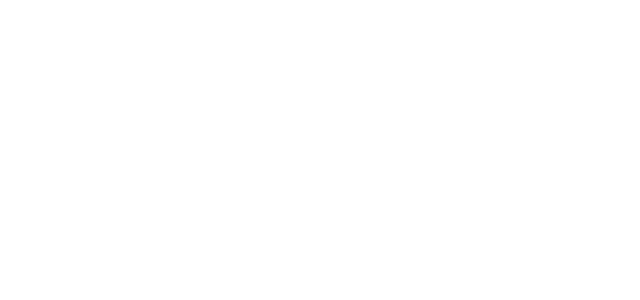
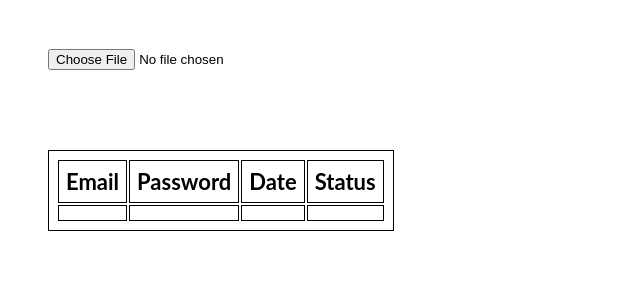
Before and after one commit to akindoju/submit-form-front, a React (Create React App) app: page /excel in a window 1280 px wide. Shown: the top 300 px of the page, without its empty margins (0-640 px from the left). Built offline with nearby package versions, Linux system fonts and the light colour scheme.

Commit message:
added ability to export notes to and from excel

```diff
--- a/package.json
+++ b/package.json
@@ -10,10 +10,12 @@
     "formik": "^2.2.6",
     "react": "^17.0.2",
     "react-dom": "^17.0.2",
+    "react-html-table-to-excel": "^2.0.0",
     "react-redux": "^7.2.4",
     "react-router-dom": "^5.2.0",
     "react-scripts": "4.0.3",
     "web-vitals": "^1.1.1",
+    "xlsx": "^0.17.0",
     "yup": "^0.32.9"
   },
   "scripts": {
--- a/src/App.js
+++ b/src/App.js
@@ -1,16 +1,17 @@
-import { Route, Switch } from 'react-router';
-import './App.css';
-import RegisterUser from './pages/RegisterUser/RegisterUser';
-import Homepage from './pages/Homepage/Homepage';
-import UsersPage from './pages/UsersPage/UsersPage';
-import SignIn from './pages/SignIn/SignIn';
-import LogPage from './pages/LogPage/LogPage';
-import Profile from './pages/Profile/Profile';
-import DeleteUser from './pages/DeleteUser/DeleteUser';
-import UpdateName from './pages/UpdateName/UpdateName';
-import UpdateEmail from './pages/UpdateEmail/UpdateEmail';
-import UpdatePassword from './pages/UpdatePassword/UpdatePassword';
-import UpdateProfile from './pages/UpdateProfile/UpdateProfile';
+import { Route, Switch } from "react-router";
+import "./App.css";
+import RegisterUser from "./pages/RegisterUser/RegisterUser";
+import Homepage from "./pages/Homepage/Homepage";
+import UsersPage from "./pages/UsersPage/UsersPage";
+import SignIn from "./pages/SignIn/SignIn";
+import LogPage from "./pages/LogPage/LogPage";
+import Profile from "./pages/Profile/Profile";
+import DeleteUser from "./pages/DeleteUser/DeleteUser";
+import UpdateName from "./pages/UpdateName/UpdateName";
+import UpdateEmail from "./pages/UpdateEmail/UpdateEmail";
+import UpdatePassword from "./pages/UpdatePassword/UpdatePassword";
+import UpdateProfile from "./pages/UpdateProfile/UpdateProfile";
+import ImportFromExcel from "./pages/ImportFromExcel/ImportFromExcel";
 
 const App = () => {
   return (
@@ -49,6 +50,9 @@ const App = () => {
         <Route path="/delete" exact>
           <DeleteUser />
         </Route>
+        <Route path="/excel" exact>
+          <ImportFromExcel />
+        </Route>
       </Switch>
     </div>
   );
--- /dev/null
+++ b/src/pages/ImportFromExcel/ImportFromExcel.jsx
@@ -0,0 +1,101 @@
+import { useState } from "react";
+import * as XLSX from "xlsx";
+
+const ImportFromExcel = () => {
+  const [excelFile, setExcelFile] = useState([]);
+
+  const readExcelFile = (file) => {
+    const promise = new Promise((resolve, reject) => {
+      const fileReader = new FileReader();
+      fileReader.readAsArrayBuffer(file);
+
+      fileReader.onload = ({ target }) => {
+        const bufferArray = target.result;
+
+        const workBook = XLSX.read(bufferArray, { type: "buffer" });
+
+        const workSheetName = workBook.SheetNames[0]; //selecting first sheet of excel file
+
+        const workSheet = workBook.Sheets[workSheetName];
+
+        const data = XLSX.utils.sheet_to_json(workSheet);
+
+        resolve(data);
+      };
+
+      fileReader.onerror = (error) => {
+        reject(error);
+      };
+    });
+
+    promise.then((data) => {
+      setExcelFile(data);
+      console.log(data);
+    });
+  };
+
+  return (
+    <div>
+      <input
+        type="file"
+        onChange={({ target }) => {
+          const file = target.files[0];
+          readExcelFile(file);
+        }}
+      />
+
+      <table id="logTable">
+        <thead>
+          <tr>
+            <th>Email</th>
+            <th>Password</th>
+            <th>Date</th>
+            <th>Status</th>
+          </tr>
+        </thead>
+        <thead>
+          <tr>
+            <td>
+              {excelFile.map((file, index) => {
+                return (
+                  <div className="list" key={index}>
+                    {file.Email}
+                  </div>
+                );
+              })}
+            </td>
+            <td>
+              {excelFile.map((file, index) => {
+                return (
+                  <div className="list" key={index}>
+                    {file.Password}
+                  </div>
+                );
+              })}
+            </td>
+            <td>
+              {excelFile.map((file, index) => {
+                return (
+                  <div className="list" key={index}>
+                    {file.Date}
+                  </div>
+                );
+              })}
+            </td>
+            <td>
+              {excelFile.map((file, index) => {
+                return (
+                  <div className="list" key={index}>
+                    {file.Status}
+                  </div>
+                );
+              })}
+            </td>
+          </tr>
+        </thead>
+      </table>
+    </div>
+  );
+};
+
+export default ImportFromExcel;
--- a/src/pages/LogPage/LogPage.css
+++ b/src/pages/LogPage/LogPage.css
@@ -2,7 +2,15 @@ table,
 th,
 td {
   border: 1px solid black;
-  padding: 10px;
+  padding: 7px;
+}
+
+table {
+  margin-top: 80px;
+}
+
+th {
+  font-size: 22px;
 }
 
 .list {
@@ -11,3 +19,29 @@ td {
   margin-bottom: 15px;
   border-bottom: 1px solid black;
 }
+
+.exportBtn {
+  cursor: pointer;
+  text-decoration: none;
+  padding: 10px 20px;
+  display: inline-block;
+  border-radius: 100px;
+  transition: all 0.2s;
+  position: absolute;
+  top: 40px;
+  right: 50px;
+  border: none;
+  outline: none;
+  background-color: black;
+  color: white;
+}
+
+.exportBtn:hover {
+  transform: translateY(-2px);
+  box-shadow: 0 10px 20px rgba(0, 0, 0, 0.2);
+}
+
+.exportBtn:active {
+  transform: translate(1px);
+  box-shadow: 0 5px 10px rgba(0, 0, 0, 0.2);
+}
--- a/src/pages/LogPage/LogPage.jsx
+++ b/src/pages/LogPage/LogPage.jsx
@@ -1,5 +1,6 @@
-import React, { useEffect, useState } from 'react';
-import './LogPage.css';
+import React, { useEffect, useState } from "react";
+import ReactHTMLTableToExcel from "react-html-table-to-excel";
+import "./LogPage.css";
 
 const LogPage = () => {
   const [users, setUsers] = useState([]);
@@ -17,7 +18,7 @@ const LogPage = () => {
 
   return (
     <div>
-      <table>
+      <table id="logTable">
         <tr>
           <th>Email</th>
           <th>Password</th>
@@ -56,6 +57,14 @@ const LogPage = () => {
       >
         Print
       </button>
+
+      <ReactHTMLTableToExcel
+        className="exportBtn"
+        table="logTable"
+        filename="attempts log"
+        sheet="sheet 1"
+        buttonText="Export to Excel"
+      />
     </div>
   );
 };
--- a/src/pages/RegisterUser/RegisterUser.css
+++ b/src/pages/RegisterUser/RegisterUser.css
@@ -99,9 +99,9 @@ input:-webkit-autofill:active {
   display: inline-block;
   border-radius: 100px;
   transition: all 0.2s;
-  position: fixed;
-  top: 10px;
-  left: 10px;
+  position: absolute;
+  top: 40px;
+  left: 50px;
   border: none;
   outline: none;
   background-color: black;
```
Also changed, not shown: src/pages/RegisterUser/RegisterUser.jsx (+23 -23 lines), src/redux/user/user.actions.js (deleted), src/redux/user/user.reducer.js (deleted), src/redux/user/user.types.js (deleted), 1 other file (tests, documents, lock files or other folders).
